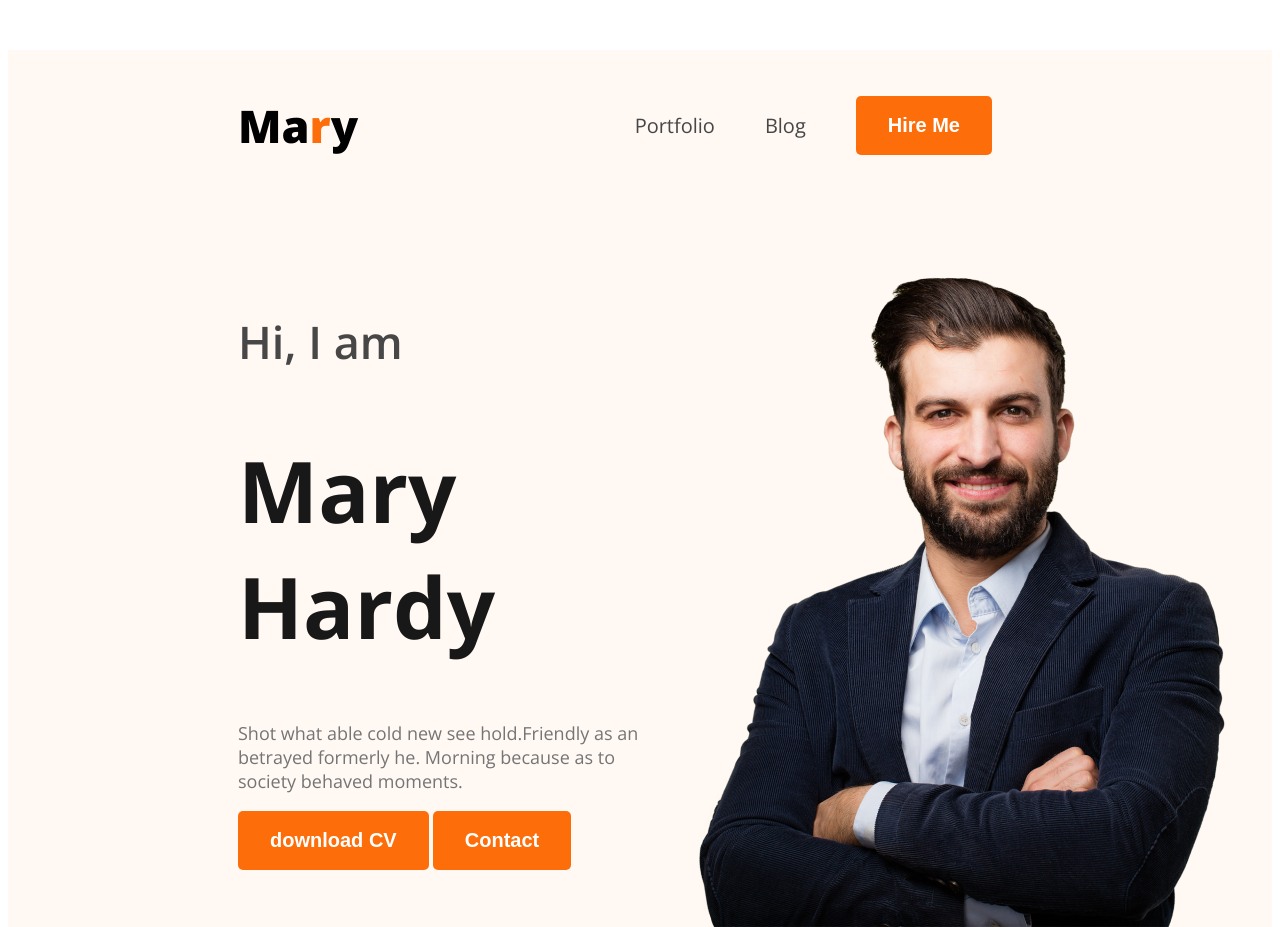
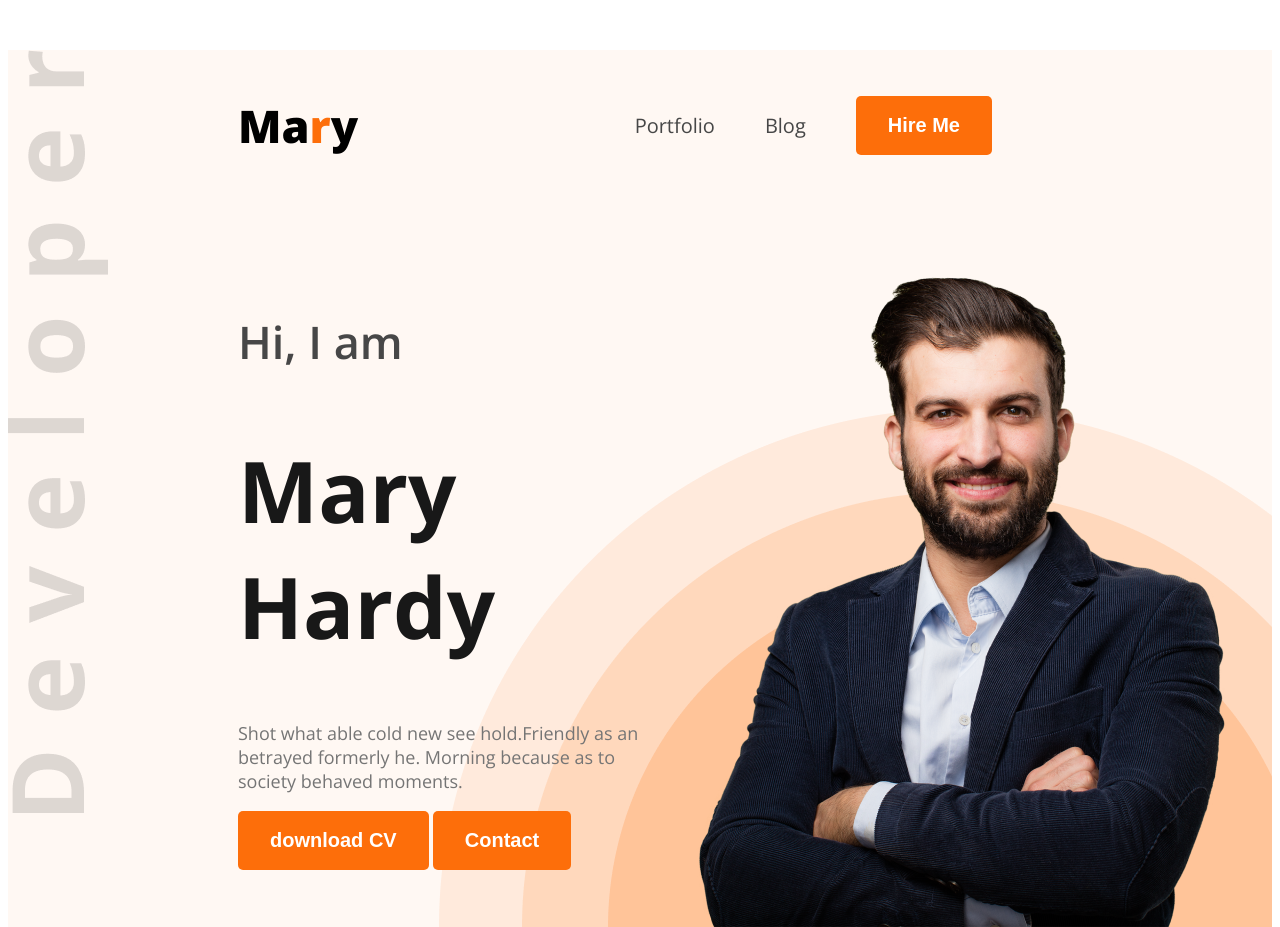
Before and after one commit to n-a-riyal/web-portfolio, a plain HTML site: page index.html in a window 1280 px wide. Shown: the top 927 px of the page. Drawn offline with nearby package versions, Linux system fonts and the light colour scheme.

Commit message:
uptade aviable 3

```diff
--- a/styles/style.css
+++ b/styles/style.css
@@ -53,7 +53,7 @@ color: #757575;
 /* shared style end */
 /* header start */
 header{
-    background-image:url('./images/developer.png'),url('./images/header_bg.png');
+    background-image:url('../images/developer.png'),url('../images/header_bg.png');
     background-repeat: no-repeat;
     background-position: top left ,bottom right;
 }
```
